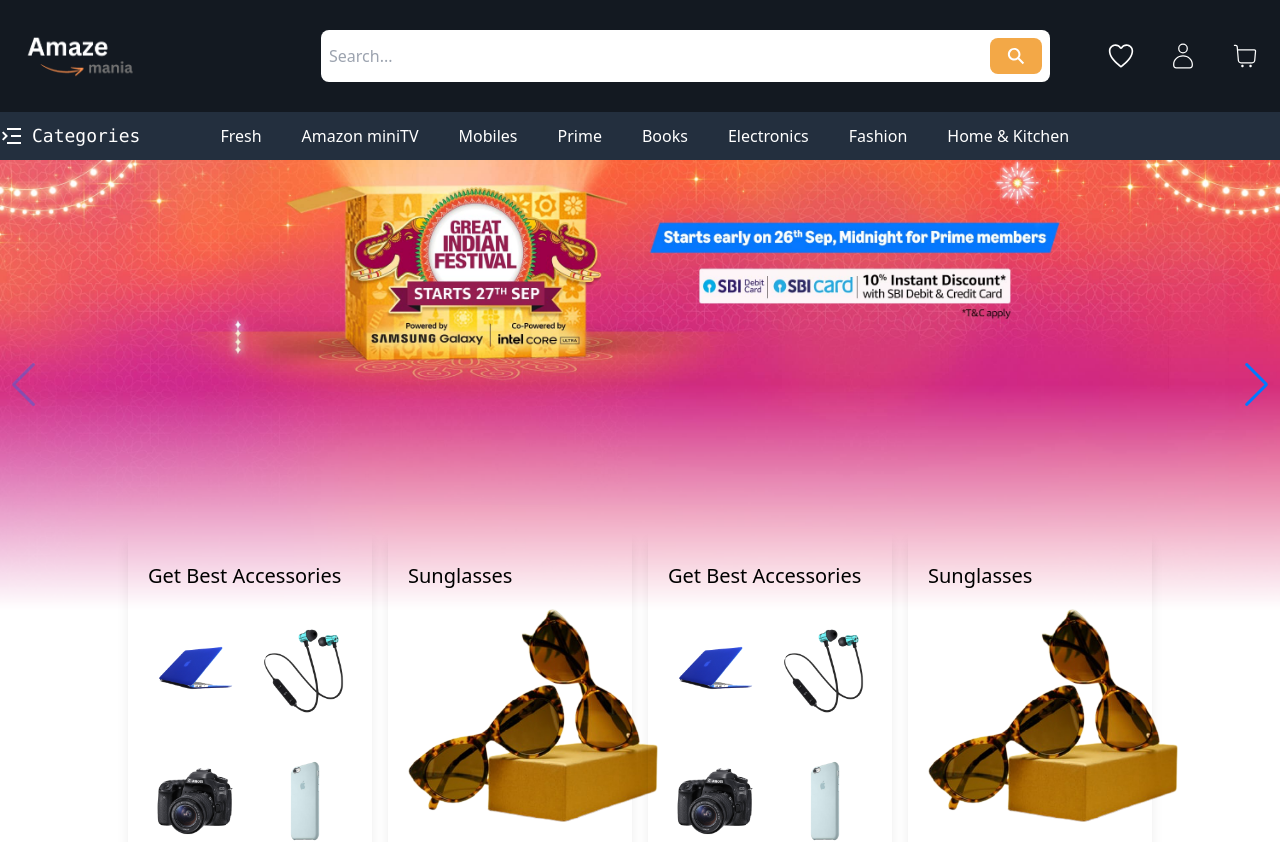
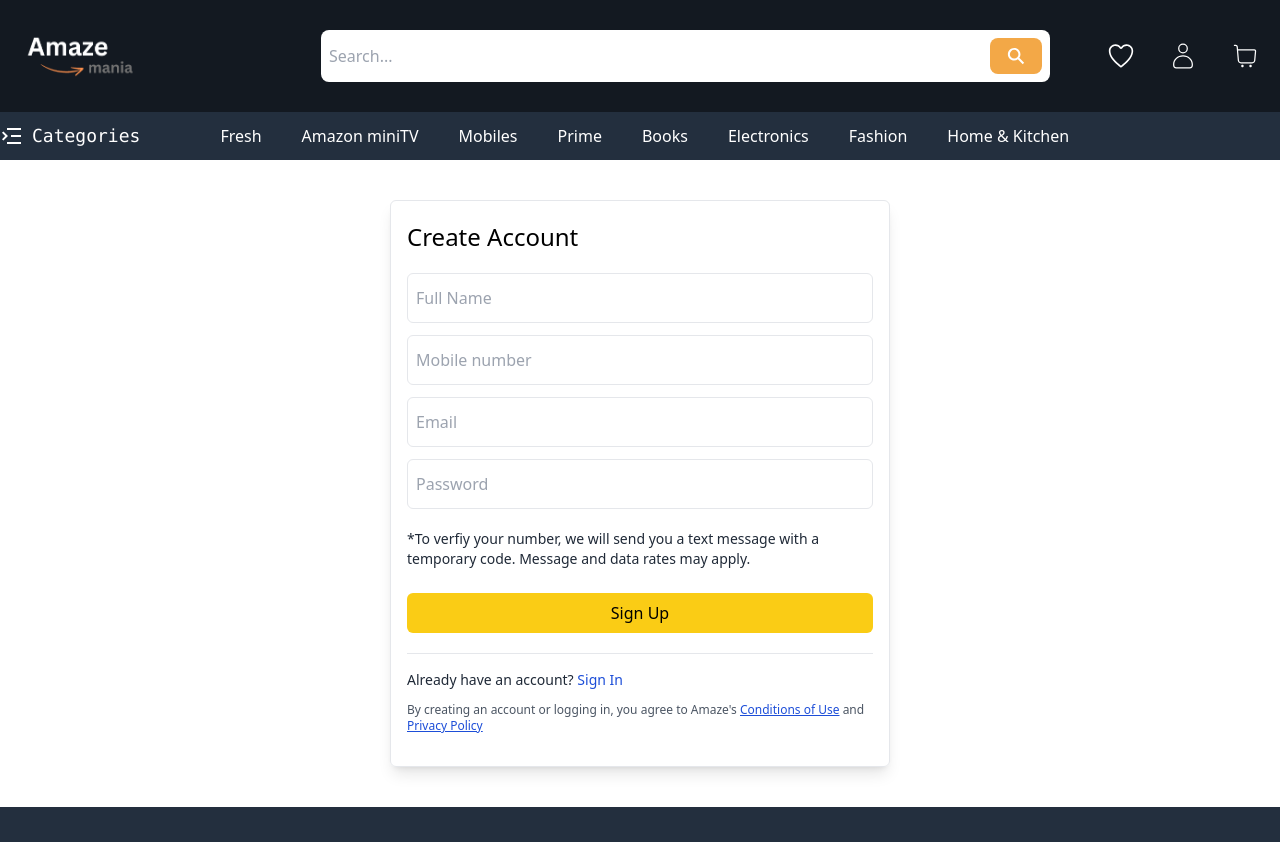
Before and after one commit to vitviki/amaze, a React (Vite) app: page /sign-up in a window 1280 px wide. Shown: the top 842 px of the page. Built offline with nearby package versions, Linux system fonts and the light colour scheme.

Commit message:
impelement UI for login and sign-up

```diff
--- a/src/App.jsx
+++ b/src/App.jsx
@@ -1,11 +1,16 @@
+import { Routes, Route } from "react-router-dom";
 import { Navbar, Footer } from "./components";
-import { Home } from "./pages";
+import { Home, Login, SignUp } from "./pages";
 
 export default function App() {
   return (
     <div>
       <Navbar />
-      <Home />
+      <Routes>
+        <Route path="/login" element={<Login />} />
+        <Route path="/sign-up" element={<SignUp />} />
+        <Route path="/" element={<Home />} />
+      </Routes>
       <Footer />
     </div>
   );
--- /dev/null
+++ b/src/pages/Login.jsx
@@ -0,0 +1,49 @@
+import React from "react";
+import { Link } from "react-router-dom";
+
+const Login = () => {
+  return (
+    <div className="w-full flex justify-center gap-7 my-10 sm:px-0 px-4">
+      <div className="max-w-[500px] min-w-[200px] w-[500px] h-max flex flex-col border rounded-md px-4 py-5 shadow-lg">
+        <h2 className="sm:text-2xl text-xl mb-5 ">Sign In</h2>
+        <form className="w-full flex flex-col gap-3 mb-5">
+          <input
+            type="text"
+            className="w-full border px-2 py-3 rounded-md"
+            placeholder="Email"
+          />
+          <input
+            type="password"
+            className="w-full border px-2 py-3 rounded-md mb-2"
+            placeholder="Password"
+          />
+          <button className="w-full rounded-md flex items-center justify-center py-2 bg-yellow-400">
+            Sign In
+          </button>
+        </form>
+        <hr />
+        <p className="w-full text-xs my-3 text-gray-600">
+          By creating an account or logging in, you agree to Amaze's{" "}
+          <Link to="#" className="text-blue-700 underline">
+            Conditions of Use
+          </Link>{" "}
+          and{" "}
+          <Link to="#" className="text-blue-700 underline">
+            Privacy Policy
+          </Link>
+        </p>
+
+        <p className="mt-5 mb-3 text-sm text-gray-800">New to Amaze?</p>
+
+        <Link
+          to="/sign-up"
+          className="w-full flex justify-center items-center py-1 border rounded-xl"
+        >
+          Create your Amaze account
+        </Link>
+      </div>
+    </div>
+  );
+};
+
+export default Login;
--- /dev/null
+++ b/src/pages/SignUp.jsx
@@ -0,0 +1,57 @@
+import { Link } from "react-router-dom";
+
+const SignUp = () => {
+  return (
+    <div className="w-full flex justify-center my-10 sm:px-0 px-4">
+      <div className="max-w-[500px] min-w-[200px] w-[500px] h-max flex flex-col border rounded-md px-4 py-5 shadow-lg">
+        <h2 className="sm:text-2xl text-xl mb-5 ">Create Account</h2>
+        <form className="w-full flex flex-col gap-3 mb-5">
+          <input
+            type="text"
+            className="w-full border px-2 py-3 rounded-md"
+            placeholder="Full Name"
+          />
+          <input
+            type="number"
+            className="w-full border px-2 py-3 rounded-md"
+            placeholder="Mobile number"
+          />
+          <input
+            type="email"
+            className="w-full border px-2 py-3 rounded-md"
+            placeholder="Email"
+          />
+          <input
+            type="password"
+            className="w-full border px-2 py-3 rounded-md mb-2"
+            placeholder="Password"
+          />
+          <p className="w-full sm:text-sm text-xs mb-3 text-gray-800">
+            *To verfiy your number, we will send you a text message with a
+            temporary code. Message and data rates may apply.
+          </p>
+          <button className="w-full rounded-md flex items-center justify-center py-2 bg-yellow-400">
+            Sign Up
+          </button>
+        </form>
+        <hr />
+        <p className="w-full text-sm mb-3 text-gray-800 mt-4">
+          Already have an account?{" "}
+          <Link className="text-blue-700">Sign In</Link>
+        </p>
+        <p className="w-full text-xs mb-3 text-gray-600">
+          By creating an account or logging in, you agree to Amaze's{" "}
+          <Link to="#" className="text-blue-700 underline">
+            Conditions of Use
+          </Link>{" "}
+          and{" "}
+          <Link to="#" className="text-blue-700 underline">
+            Privacy Policy
+          </Link>
+        </p>
+      </div>
+    </div>
+  );
+};
+
+export default SignUp;
--- a/src/pages/index.js
+++ b/src/pages/index.js
@@ -1,3 +1,5 @@
 import Home from "./Home";
+import Login from "./Login";
+import SignUp from "./SignUp";
 
-export { Home };
+export { Home, Login, SignUp };
```
